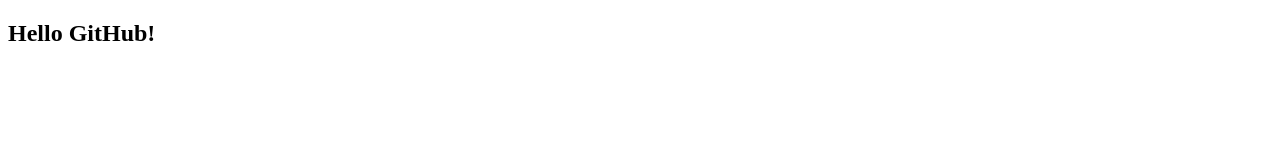
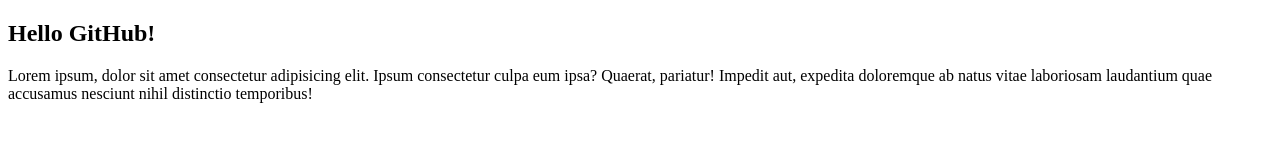
Before and after one commit to Jikomoni/1st_project, a plain HTML site: page index.html in a window 1280 px wide. Drawn offline with Linux system fonts and the light colour scheme.

Commit message:
p_tag added

```diff
--- a/index.html
+++ b/index.html
@@ -8,5 +8,6 @@
 </head>
 <body>
     <h2>Hello GitHub!</h2>
+    <p>Lorem ipsum, dolor sit amet consectetur adipisicing elit. Ipsum consectetur culpa eum ipsa? Quaerat, pariatur! Impedit aut, expedita doloremque ab natus vitae laboriosam laudantium quae accusamus nesciunt nihil distinctio temporibus!</p>
 </body>
 </html>
```
